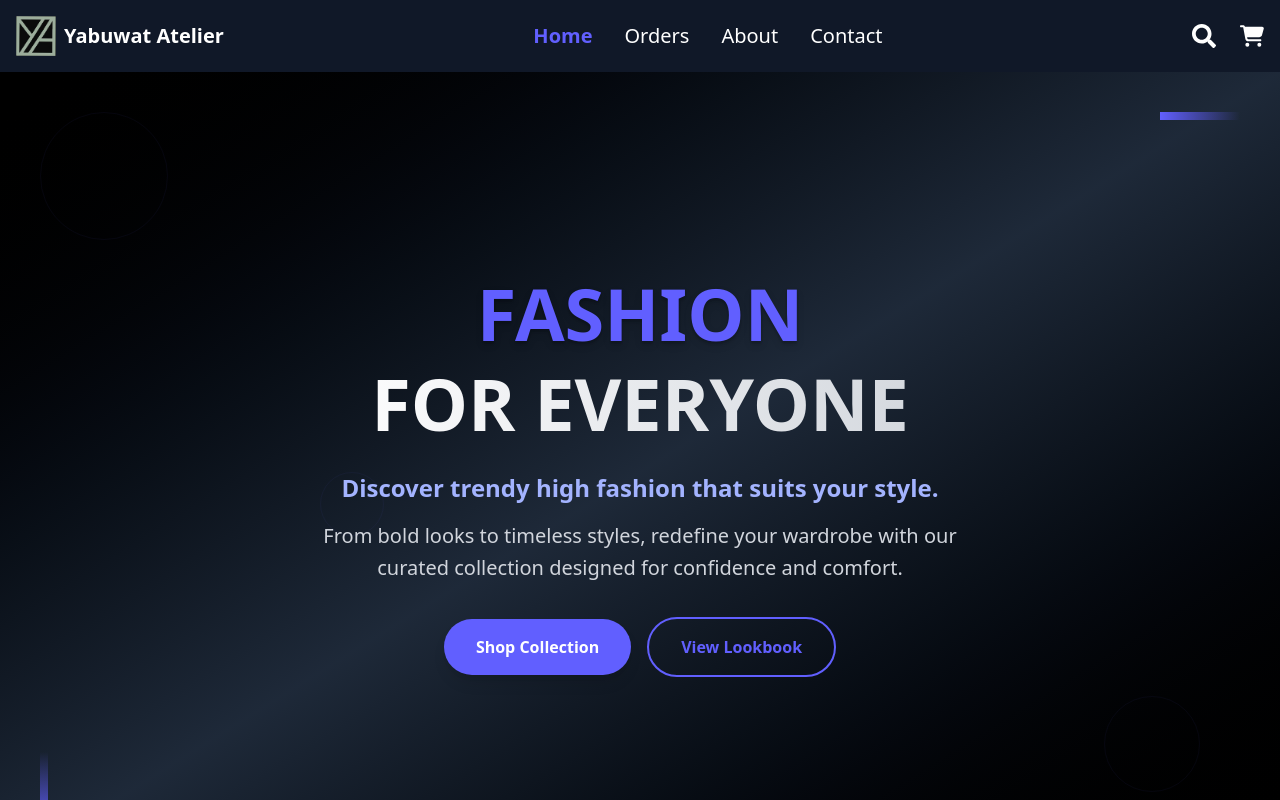
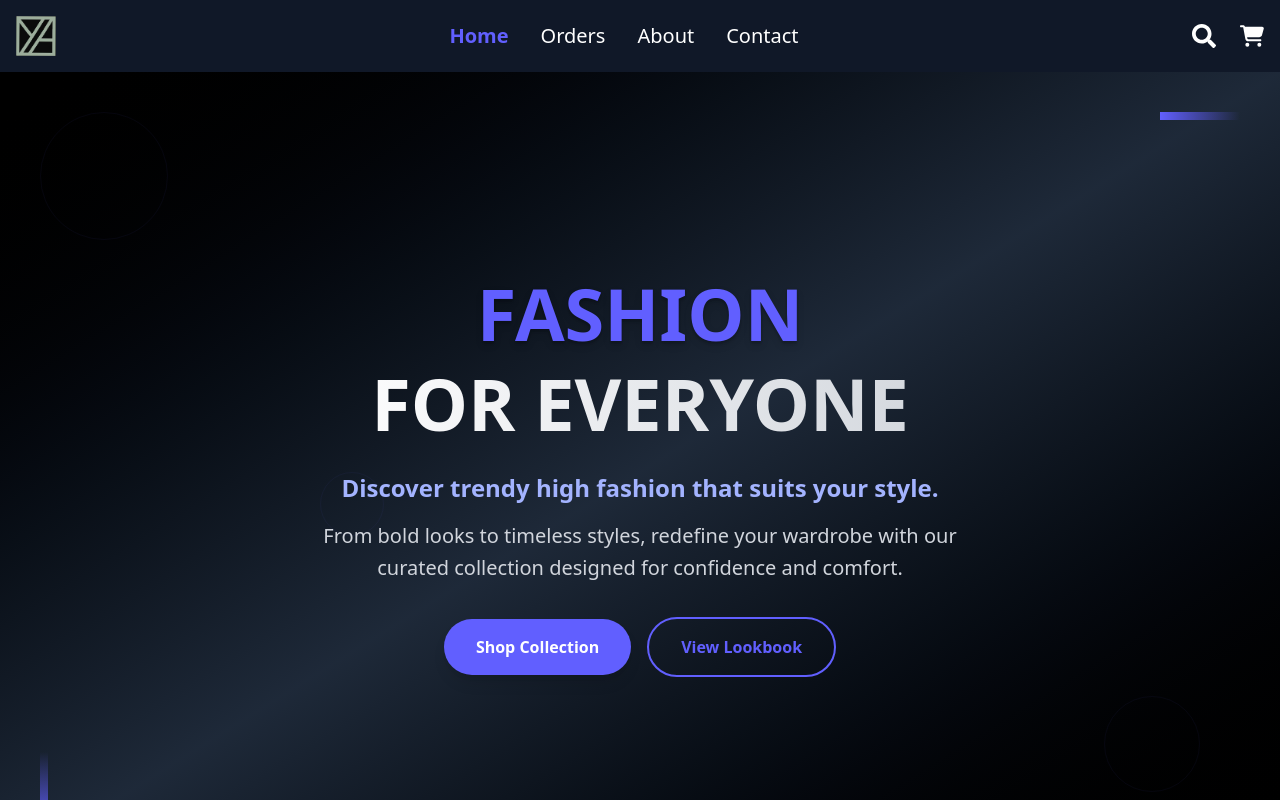
Before and after one commit to Bless67/AtelierFrontend, a React (Vite) app: page / in a window 1280 px wide. Shown: the top 800 px of the page. Built offline with nearby package versions, Linux system fonts and the light colour scheme; no server answers.

Commit message:
Update NavBar.jsx

```diff
--- a/src/Layout/NavBar.jsx
+++ b/src/Layout/NavBar.jsx
@@ -37,7 +37,7 @@ const NavBar = ({ showSearchbtn }) => {
         <Link to={"/"}>
           <div className=" flex justify-center items-center gap-x-2">
             <img src="/logo_cleanup_1.png" alt="logo" className="h-[40px]" />
-            <p className="font-bold text-xl ">Yabuwat Atelier</p>
+
           </div>
         </Link>
 
```
